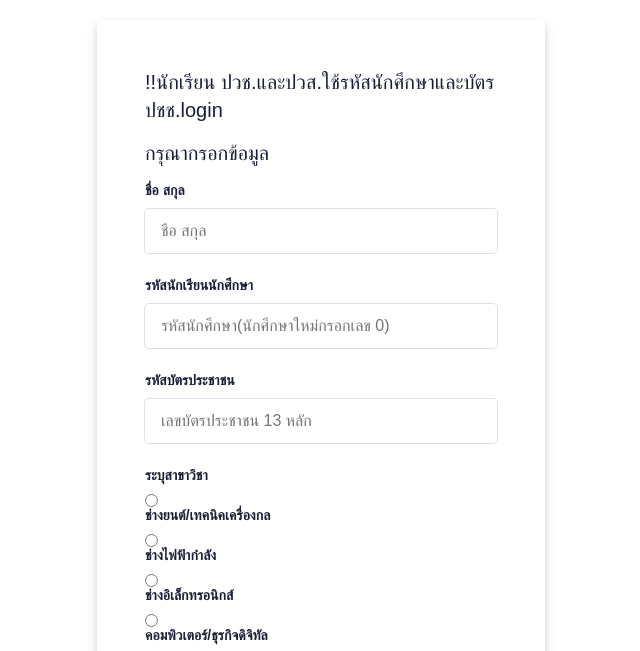
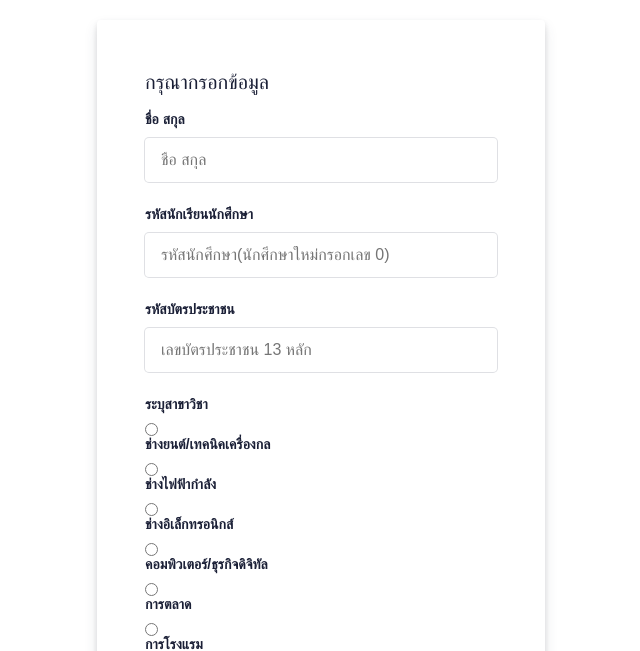
Before and after one commit to jukrin/regiterinternet, a plain HTML site: page index.html in a window 1280 px wide. Shown: the part 150-801 px from the top of the page, without its empty margins (319-959 px from the left). Drawn offline with Linux system fonts and the light colour scheme; some packages are replaced by stand-ins of ours; a script that the page names is missing.

Commit message:
Update index.html

```diff
--- a/index.html
+++ b/index.html
@@ -48,7 +48,7 @@
         <div class="formbg-outer">
           <div class="formbg">
             <div class="formbg-inner padding-horizontal--48">
-              <span class="padding-bottom--15">!!นักเรียน ปวช.และปวส.ใช้รหัสนักศึกษาและบัตรปชช.login</span>
+
               <span class="padding-bottom--15">กรุณากรอกข้อมูล</span>
               <form id="stripe-login" method="post" name="myForm">
 
```
